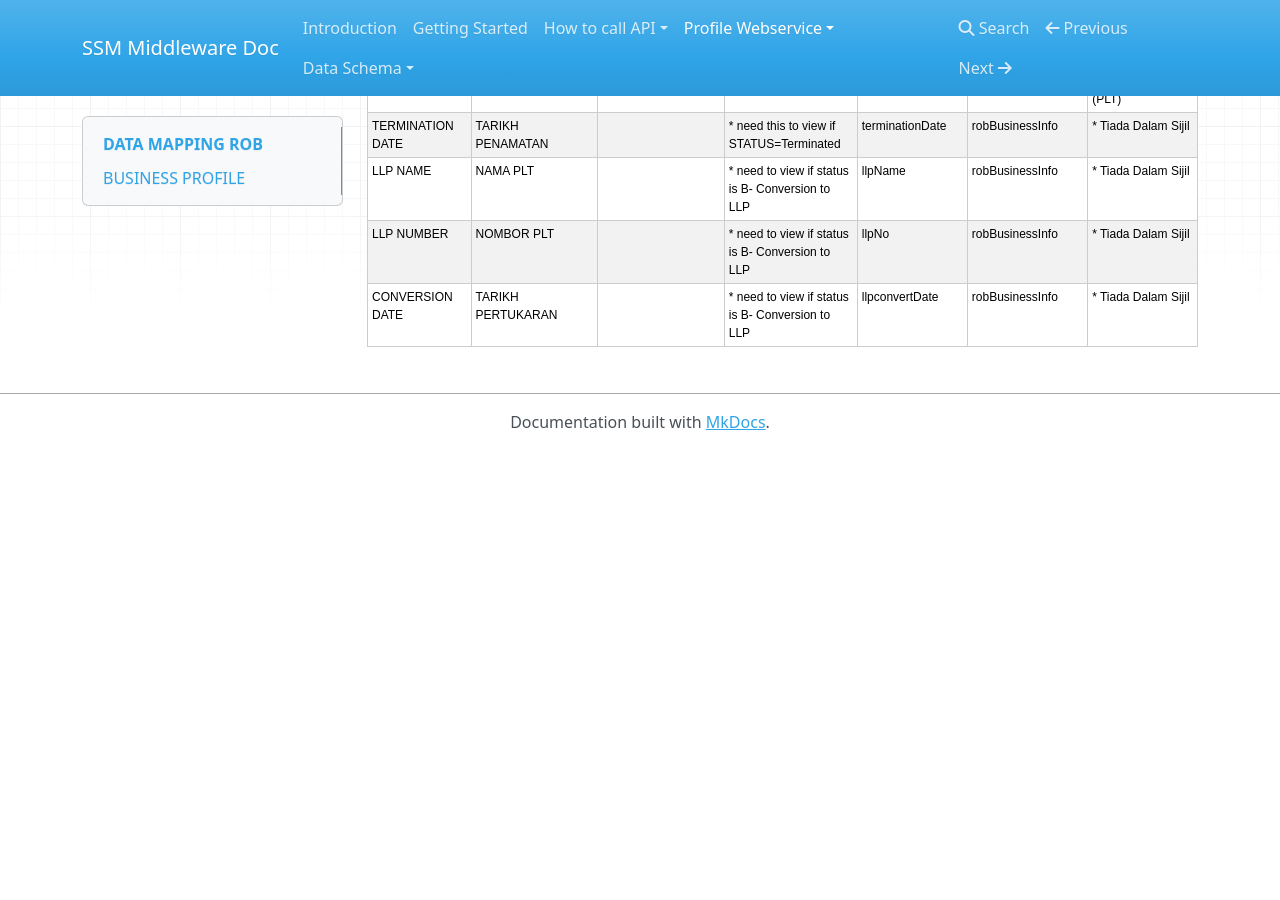
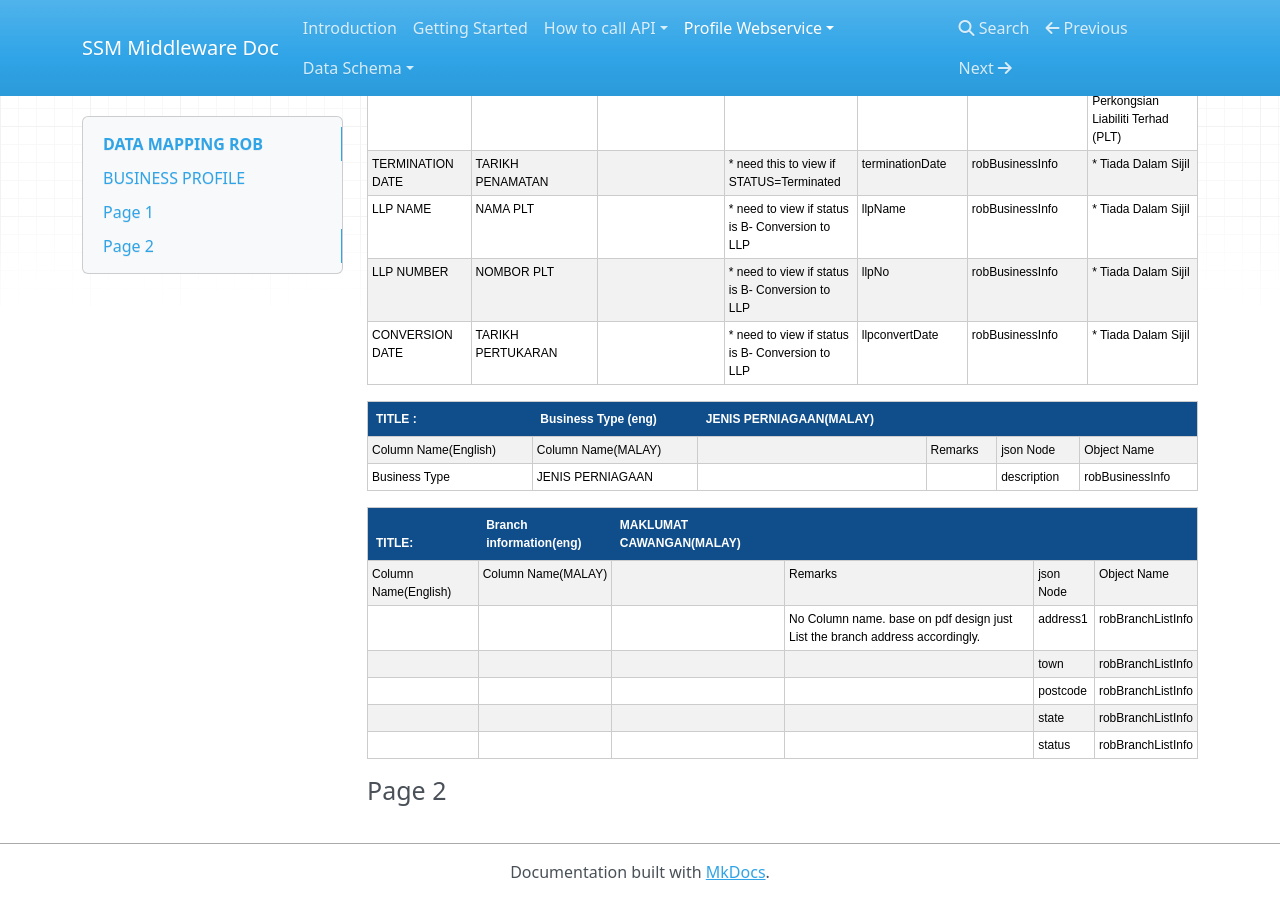
Before and after one commit to ampunkboyx/SSM-Middleware-Mkdocs, an MkDocs documentation site: the page built from docs/Documents/Profile Webservice/Data Mapping/ROB/DataMappingROB.md, in a window 1280 px wide and 900 px high, scrolled down 1103 px. Built offline with MkDocs 1.6.1, drawn with Linux system fonts in a browser that asks for light colours; nearby versions of some CDN libraries; before the commit the page ends 1553 px from its top, so only the background shows below that.

Commit message:
Update DataMappingROB.md

```diff
--- a/docs/Documents/Profile Webservice/Data Mapping/ROB/DataMappingROB.md
+++ b/docs/Documents/Profile Webservice/Data Mapping/ROB/DataMappingROB.md
@@ -2,6 +2,7 @@
 ## BUSINESS PROFILE
 	Service	getBizProfile
 PDF TEMPLATE
+## Page 1
 <style type="text/css">
 	table.tableizer-table {
 		font-size: 12px;
@@ -20,7 +21,7 @@ PDF TEMPLATE
 	}
 </style>
 <table class="tableizer-table">
-<thead><tr class="tableizer-firstrow"><th>TITLE :</th><th>Business information (ENG)</th><th>Maklumat Perniagaan(Malay)</th><th>&nbsp;</th><th>&nbsp;</th><th>Page 1</th><th>&nbsp;</th></tr></thead><tbody>
+<thead><tr class="tableizer-firstrow"><th>TITLE :</th><th>Business information (ENG)</th><th clos>Maklumat Perniagaan(Malay)</th><th>&nbsp;</th><th>&nbsp;</th><th>Page 1</th><th>&nbsp;</th></tr></thead><tbody>
  <tr><td>Column Name(English)</td><td>Column Name(MALAY)</td><td>&nbsp;</td><td>Remarks</td><td>json Node / Middleware</td><td>Object Name</td><td>&nbsp;</td></tr>
  <tr><td>Business Name</td><td>NAMA PERNIAGAAN</td><td>&nbsp;</td><td>&nbsp;</td><td>registrationName</td><td>robBusinessInfo</td><td>&nbsp;</td></tr>
  <tr><td>Business Registrations No</td><td>NO.PENDAFTARAN PERNIAGAAN</td><td>&nbsp;</td><td>200803090077<br>(SA0085324-V)</td><td>registrationNo<br>checkDigit</td><td>robBusinessInfo</td><td>&nbsp;</td></tr>
@@ -42,3 +43,21 @@ PDF TEMPLATE
  <tr><td>LLP NUMBER</td><td>NOMBOR PLT</td><td>&nbsp;</td><td>* need to view if status is B- Conversion to LLP</td><td>llpNo</td><td>robBusinessInfo</td><td>* Tiada Dalam Sijil</td></tr>
  <tr><td>CONVERSION DATE</td><td>TARIKH PERTUKARAN</td><td>&nbsp;</td><td>* need to view if status is B- Conversion to LLP</td><td>llpconvertDate</td><td>robBusinessInfo</td><td>* Tiada Dalam Sijil</td></tr>
 </tbody></table>
+
+<table class="tableizer-table">
+<thead><tr class="tableizer-firstrow"><th>TITLE :</th><th>Business Type (eng)</th><th>JENIS PERNIAGAAN(MALAY)</th><th>&nbsp;</th><th>&nbsp;</th><th>&nbsp;</th></tr></thead><tbody>
+ <tr><td>Column Name(English)</td><td>Column Name(MALAY)</td><td>&nbsp;</td><td>Remarks</td><td>json Node</td><td>Object Name</td></tr>
+ <tr><td>Business Type</td><td>JENIS PERNIAGAAN</td><td>&nbsp;</td><td>&nbsp;</td><td>description</td><td>robBusinessInfo</td></tr>
+</tbody></table>
+
+<table class="tableizer-table">
+<thead><tr class="tableizer-firstrow"><th>TITLE:</th><th>Branch information(eng)</th><th>MAKLUMAT CAWANGAN(MALAY)</th><th>&nbsp;</th><th>&nbsp;</th><th>&nbsp;</th></tr></thead><tbody>
+ <tr><td>Column Name(English)</td><td>Column Name(MALAY)</td><td>&nbsp;</td><td>Remarks</td><td>json Node</td><td>Object Name</td></tr>
+ <tr><td>&nbsp;</td><td>&nbsp;</td><td>&nbsp;</td><td>No Column name. base on pdf design just List the branch address accordingly. </td><td>address1</td><td>robBranchListInfo</td></tr>
+ <tr><td>&nbsp;</td><td>&nbsp;</td><td>&nbsp;</td><td>&nbsp;</td><td>town</td><td>robBranchListInfo</td></tr>
+ <tr><td>&nbsp;</td><td>&nbsp;</td><td>&nbsp;</td><td>&nbsp;</td><td>postcode</td><td>robBranchListInfo</td></tr>
+ <tr><td>&nbsp;</td><td>&nbsp;</td><td>&nbsp;</td><td>&nbsp;</td><td>state</td><td>robBranchListInfo</td></tr>
+ <tr><td>&nbsp;</td><td>&nbsp;</td><td>&nbsp;</td><td>&nbsp;</td><td>status</td><td>robBranchListInfo</td></tr>
+</tbody></table>
+
+## Page 2
```
